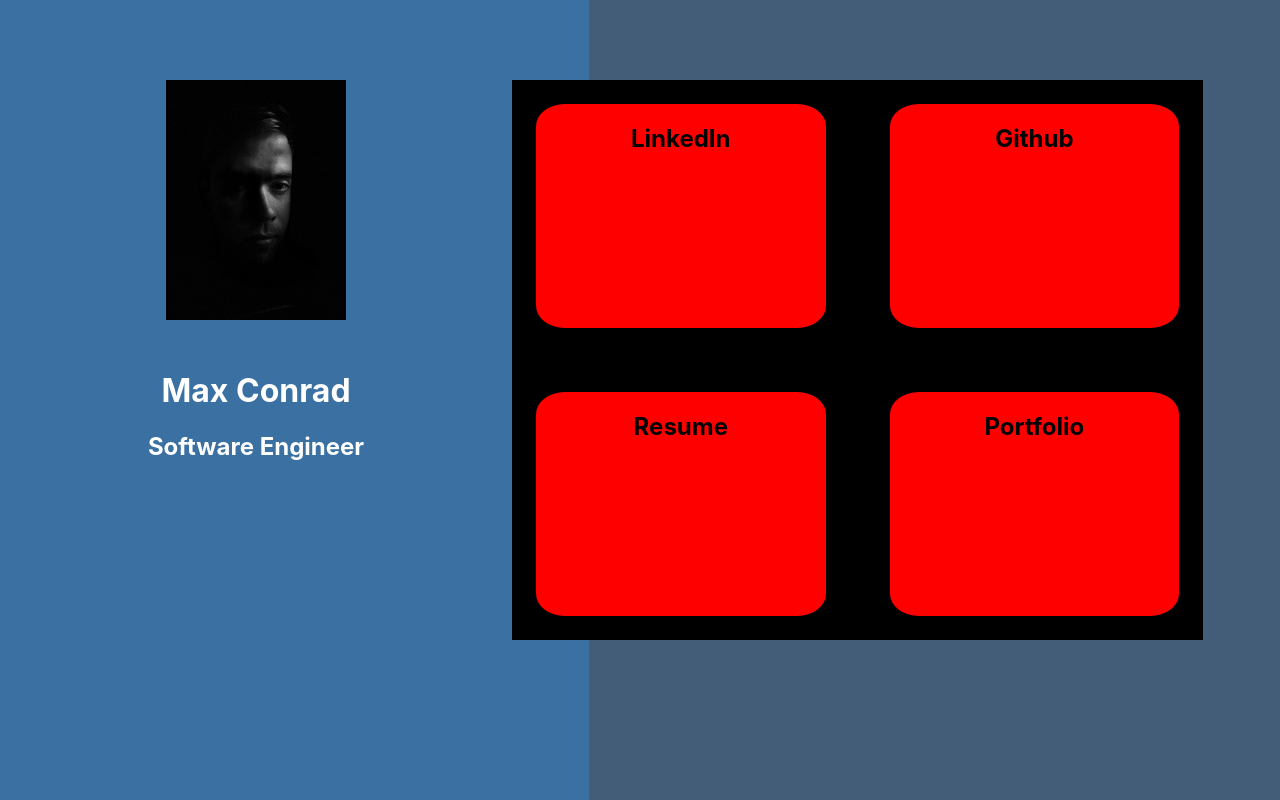
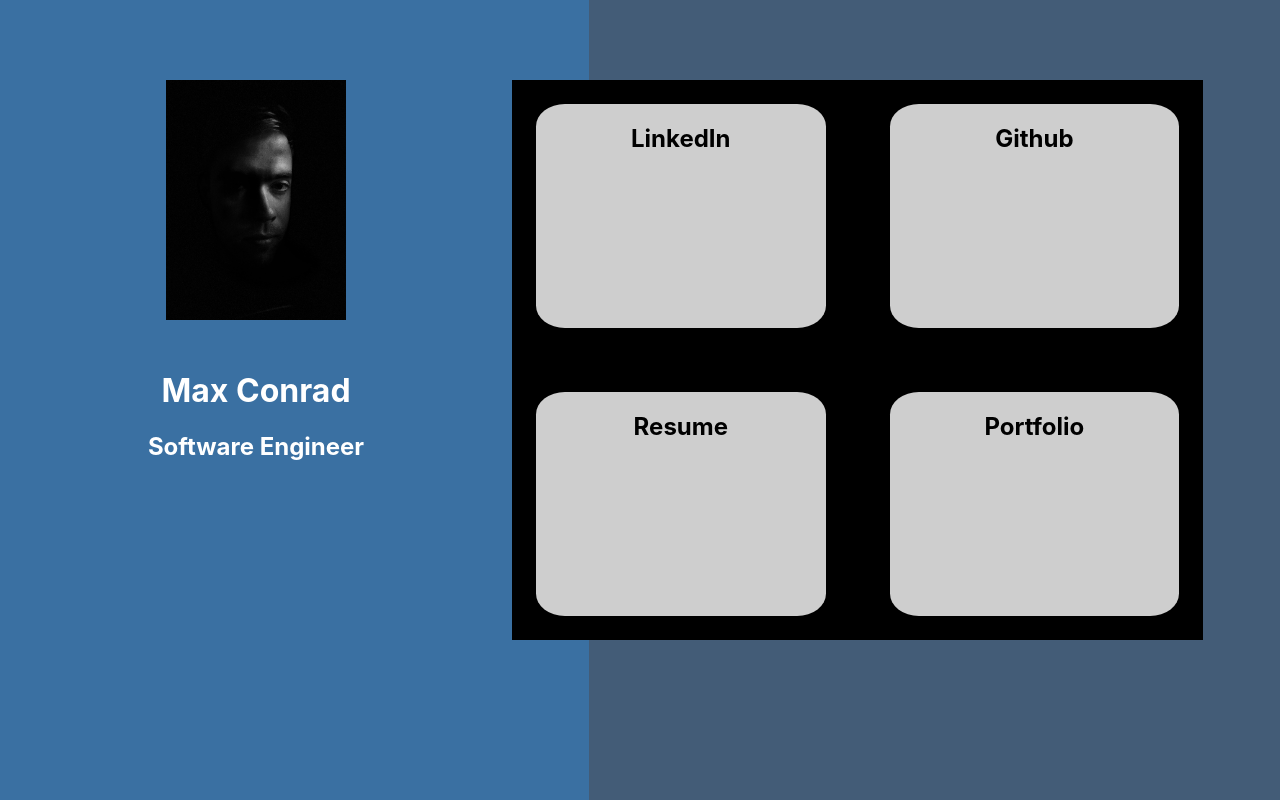
Before and after one commit to maxt95/maxconrad-ui, a React (Create React App) app: page / in a window 1280 px wide. Built offline with nearby package versions, Linux system fonts and the light colour scheme.

Commit message:
Change color of link blocks from red to white

```diff
--- a/src/pages/LandingPage/landing.scss
+++ b/src/pages/LandingPage/landing.scss
@@ -61,7 +61,7 @@
       background-color: black;
 
       .link {
-        background-color: red;
+        background-color: rgb(206, 206, 206);
         margin: 1.5rem;
         border-radius: 10%;
       }
```
